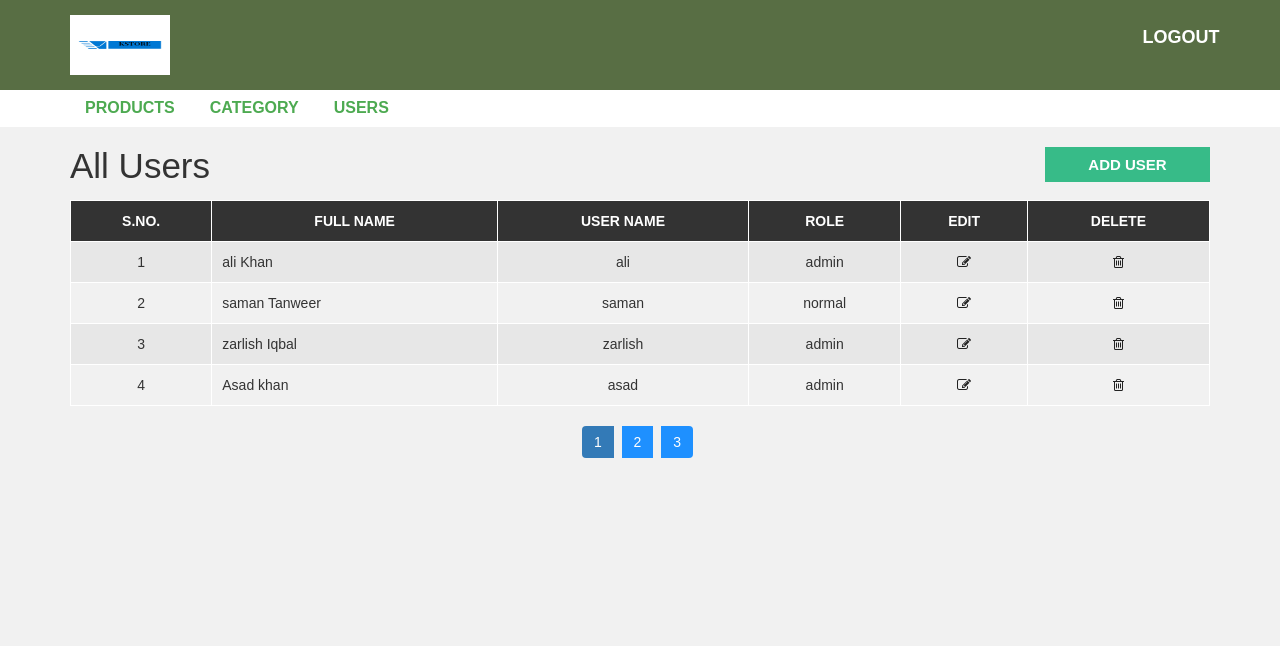
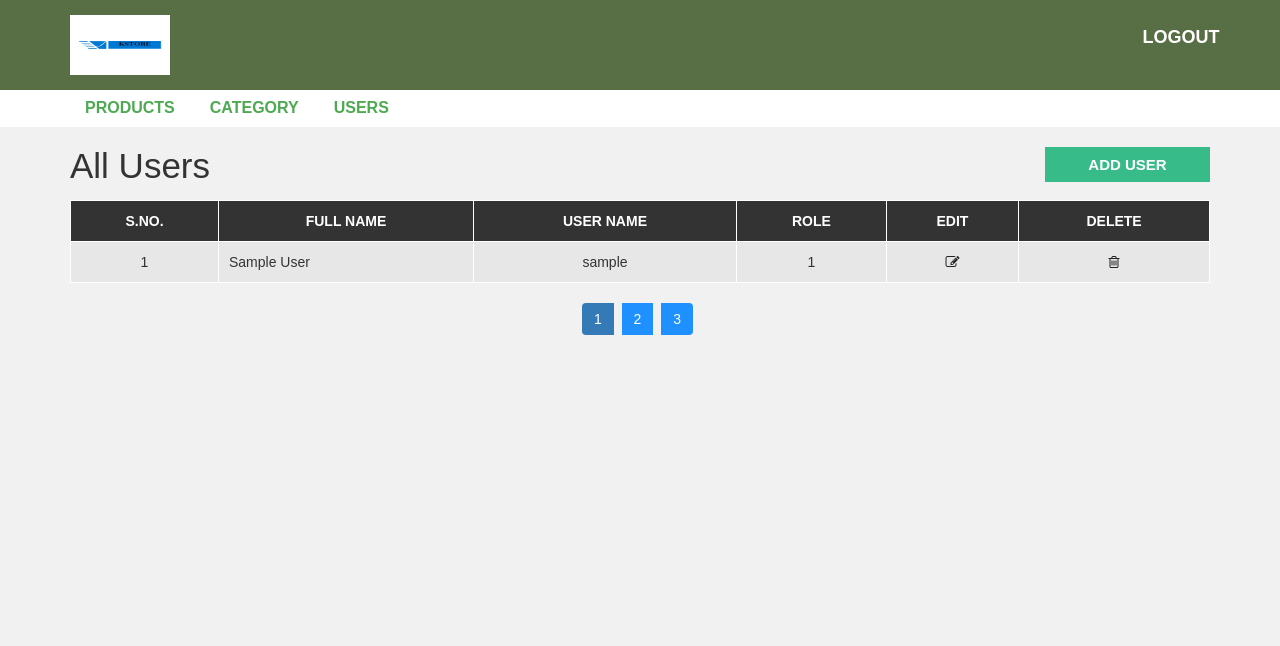
Before and after one commit to FAIQA-RASHID/admin_panel-s, a PHP site: page /kj/admin/users.php in a window 1280 px wide. Shown: the top 646 px of the page. Run offline with PHP 8.4, Linux system fonts and the light colour scheme; tables that the repository leaves empty hold one stand-in row (values such as "Sample post").

Commit message:
read user half completed

```diff
--- a/admin/users.php
+++ b/admin/users.php
@@ -1,4 +1,22 @@
 <?php include "header.php"; ?>
+<?php
+
+include "config.php";
+$query = "SELECT * FROM `user`";
+$result = mysqli_query($conn,$query);
+
+if(mysqli_num_rows($result)>0)
+{
+
+
+
+
+
+
+
+?>
+
+
   <div id="admin-content">
       <div class="container">
           <div class="row">
@@ -19,38 +37,24 @@
                           <th>Delete</th>
                       </thead>
                       <tbody>
+                      <?php
+
+                      while($row=mysqli_fetch_assoc($result))
+                      {
+
+
+
+                      ?>
                           <tr>
-                              <td class='id'>1</td>
-                              <td>ali Khan</td>
-                              <td>ali</td>
-                              <td>admin</td>
+                              <td class='id'><?php echo $row["user_id"] ?></td>
+                              <td><?php echo $row["first_name"] . " ". $row["last_name"] ?></td>
+                              <td><?php echo $row["username"] ?></td>
+                              <td><?php echo $row["role"] ?></td>
                               <td class='edit'><a href='update-user.php'><i class='fa fa-edit'></i></a></td>
                               <td class='delete'><a href='delete-user.php'><i class='fa fa-trash-o'></i></a></td>
                           </tr>
-                          <tr>
-                              <td class='id'>2</td>
-                              <td>saman Tanweer</td>
-                              <td>saman</td>
-                              <td>normal</td>
-                              <td class='edit'><a href='update-user.php'><i class='fa fa-edit'></i></a></td>
-                              <td class='delete'><a href='delete-user.php'><i class='fa fa-trash-o'></i></a></td>
-                          </tr>
-                          <tr>
-                              <td class='id'>3</td>
-                              <td>zarlish Iqbal</td>
-                              <td>zarlish</td>
-                              <td>admin</td>
-                              <td class='edit'><a href='update-user.php'><i class='fa fa-edit'></i></a></td>
-                              <td class='delete'><a href='delete-user.php'><i class='fa fa-trash-o'></i></a></td>
-                          </tr>
-                          <tr>
-                              <td class='id'>4</td>
-                              <td>Asad khan</td>
-                              <td>asad</td>
-                              <td>admin</td>
-                              <td class='edit'><a href='update-user.php'><i class='fa fa-edit'></i></a></td>
-                              <td class='delete'><a href='delete-user.php'><i class='fa fa-trash-o'></i></a></td>
-                          </tr>
+                          <?php } ?>
+
                       </tbody>
                   </table>
                   <ul class='pagination admin-pagination'>
@@ -62,4 +66,5 @@
           </div>
       </div>
   </div>
+<?php } ?>
 <?php include "footer.php"; ?>
```
Also changed, not shown: admin/add-user.php (+2 -21 lines).
